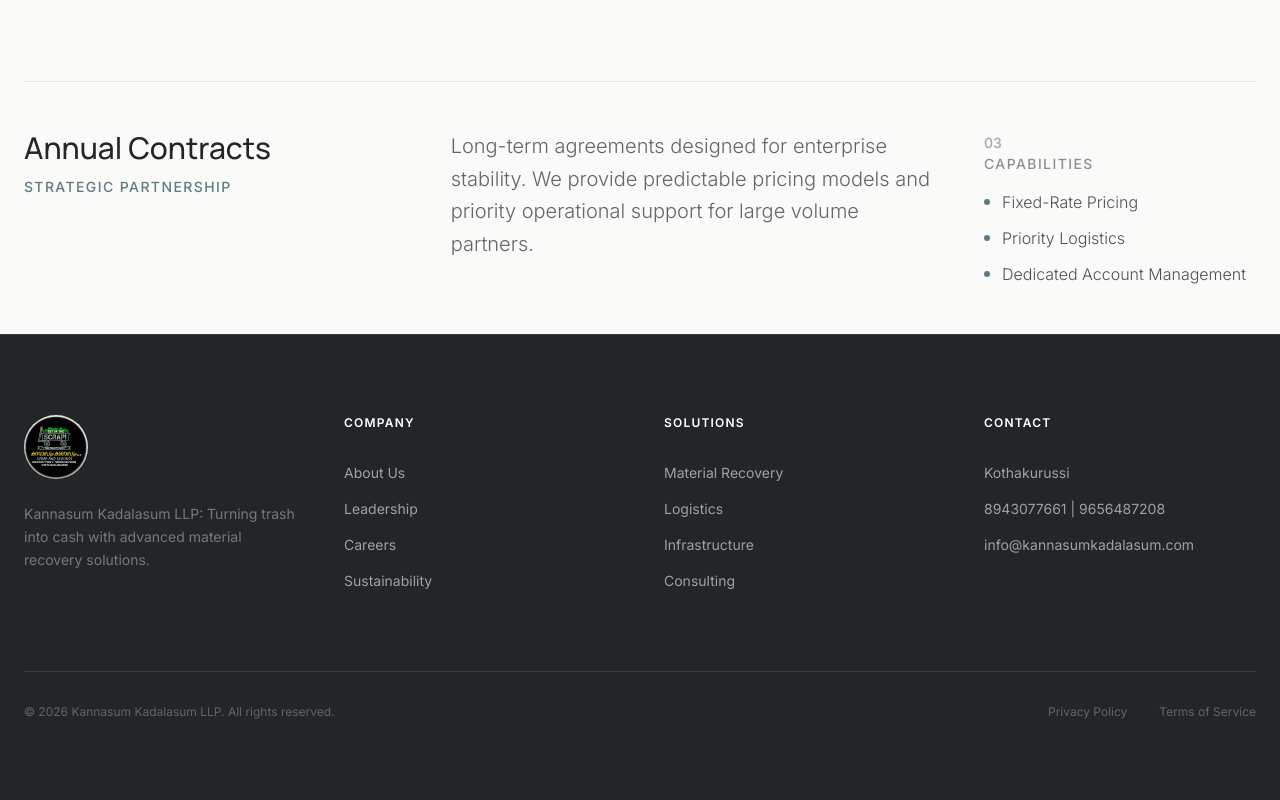
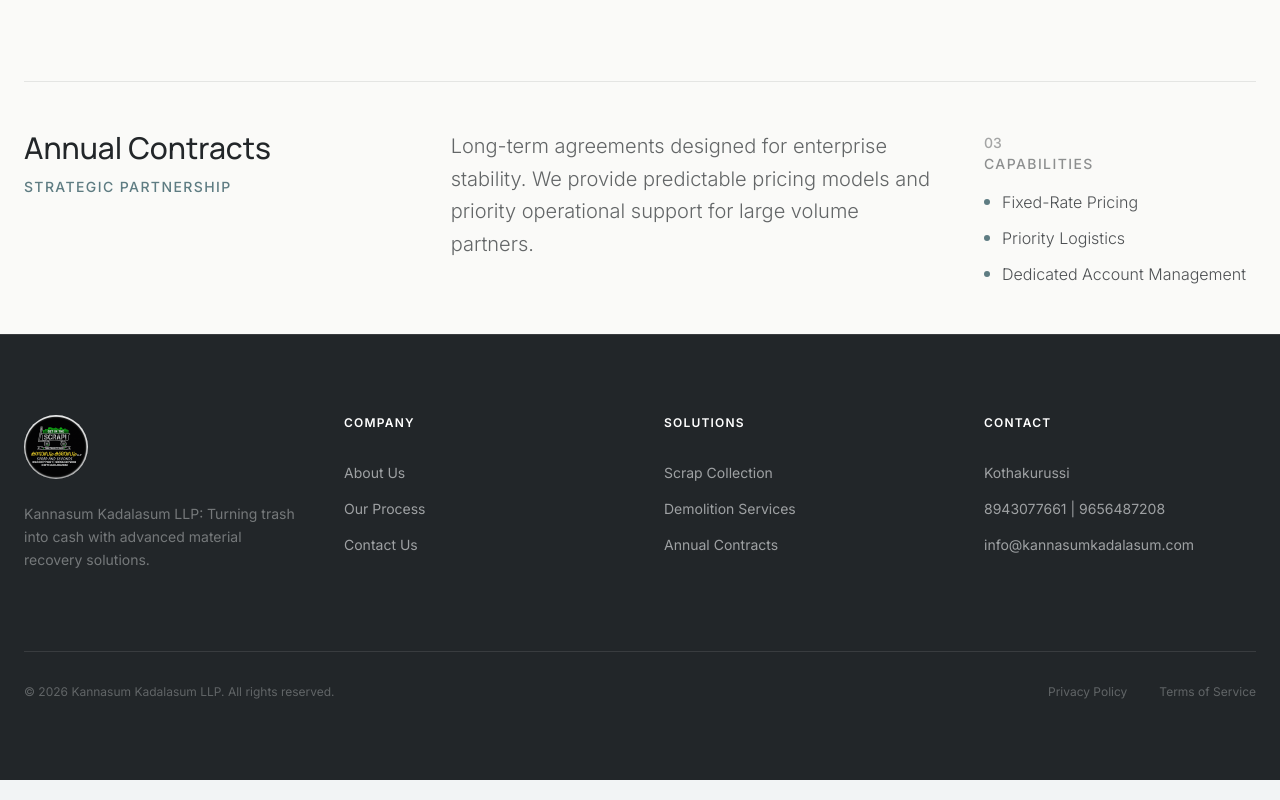
Before and after one commit to MoAnas069/kannasweb, a React (Vite) app: page /services in a window 1280 px wide. Shown: the part 785-1585 px from the top of the page. Built offline with nearby package versions, Linux system fonts and the light colour scheme.

Commit message:
complete

```diff
--- a/src/components/layout/Footer.jsx
+++ b/src/components/layout/Footer.jsx
@@ -24,19 +24,17 @@
                         <h4 className="text-white font-bold tracking-widest uppercase text-xs mb-8">Company</h4>
                         <ul className="space-y-4 text-sm text-mist/60">
                             <li><Link to="/about" className="hover:text-white transition-colors">About Us</Link></li>
-                            <li><Link to="/contact" className="hover:text-white transition-colors">Leadership</Link></li>
-                            <li><Link to="/contact" className="hover:text-white transition-colors">Careers</Link></li>
-                            <li><Link to="/contact" className="hover:text-white transition-colors">Sustainability</Link></li>
+                            <li><a href="/#process" className="hover:text-white transition-colors">Our Process</a></li>
+                            <li><Link to="/contact" className="hover:text-white transition-colors">Contact Us</Link></li>
                         </ul>
                     </div>
 
                     <div>
                         <h4 className="text-white font-bold tracking-widest uppercase text-xs mb-8">Solutions</h4>
                         <ul className="space-y-4 text-sm text-mist/60">
-                            <li><Link to="/services" className="hover:text-white transition-colors">Material Recovery</Link></li>
-                            <li><Link to="/services" className="hover:text-white transition-colors">Logistics</Link></li>
-                            <li><Link to="/services" className="hover:text-white transition-colors">Infrastructure</Link></li>
-                            <li><Link to="/services" className="hover:text-white transition-colors">Consulting</Link></li>
+                            <li><Link to="/services" className="hover:text-white transition-colors">Scrap Collection</Link></li>
+                            <li><Link to="/services" className="hover:text-white transition-colors">Demolition Services</Link></li>
+                            <li><Link to="/services" className="hover:text-white transition-colors">Annual Contracts</Link></li>
                         </ul>
                     </div>
 
```
